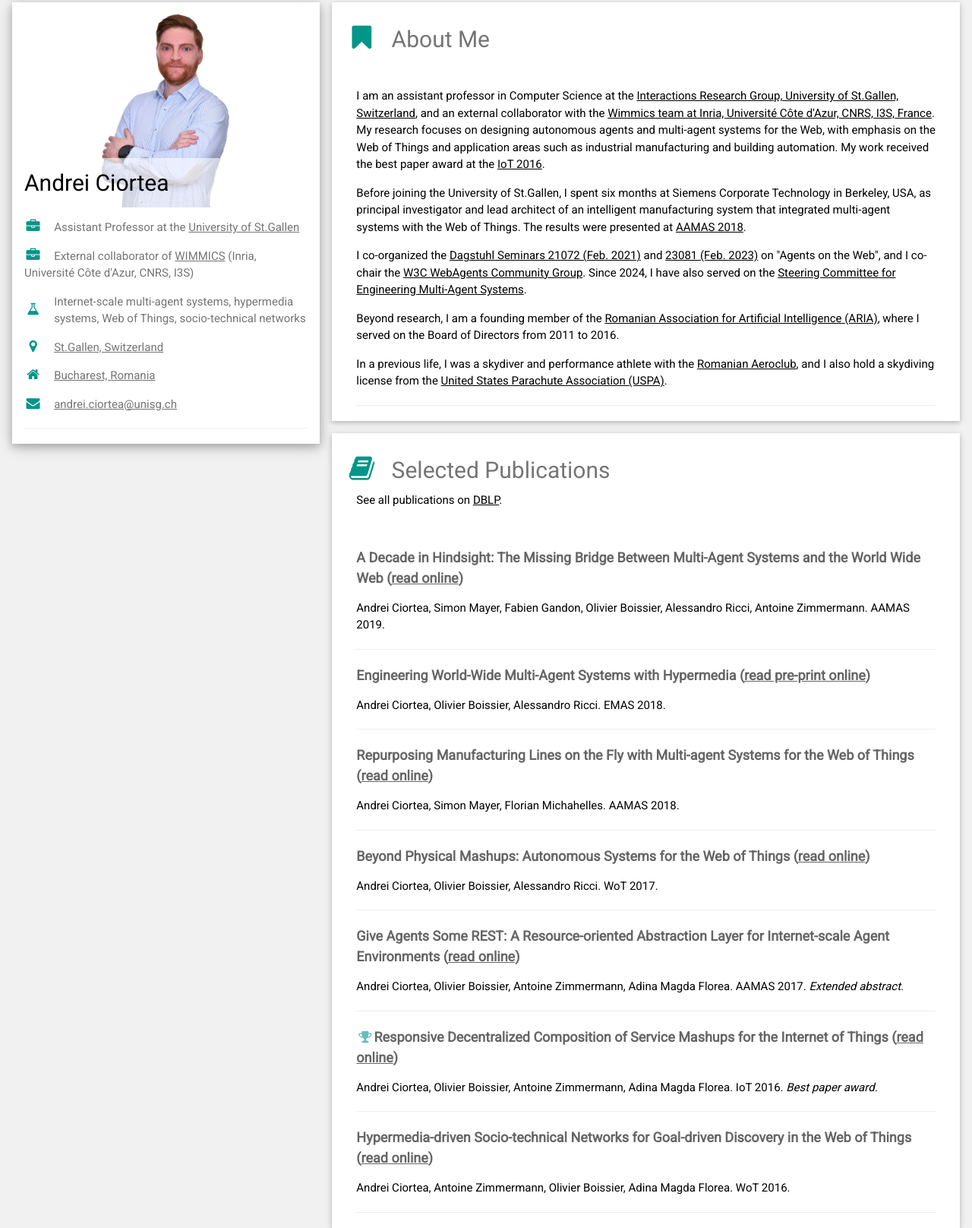
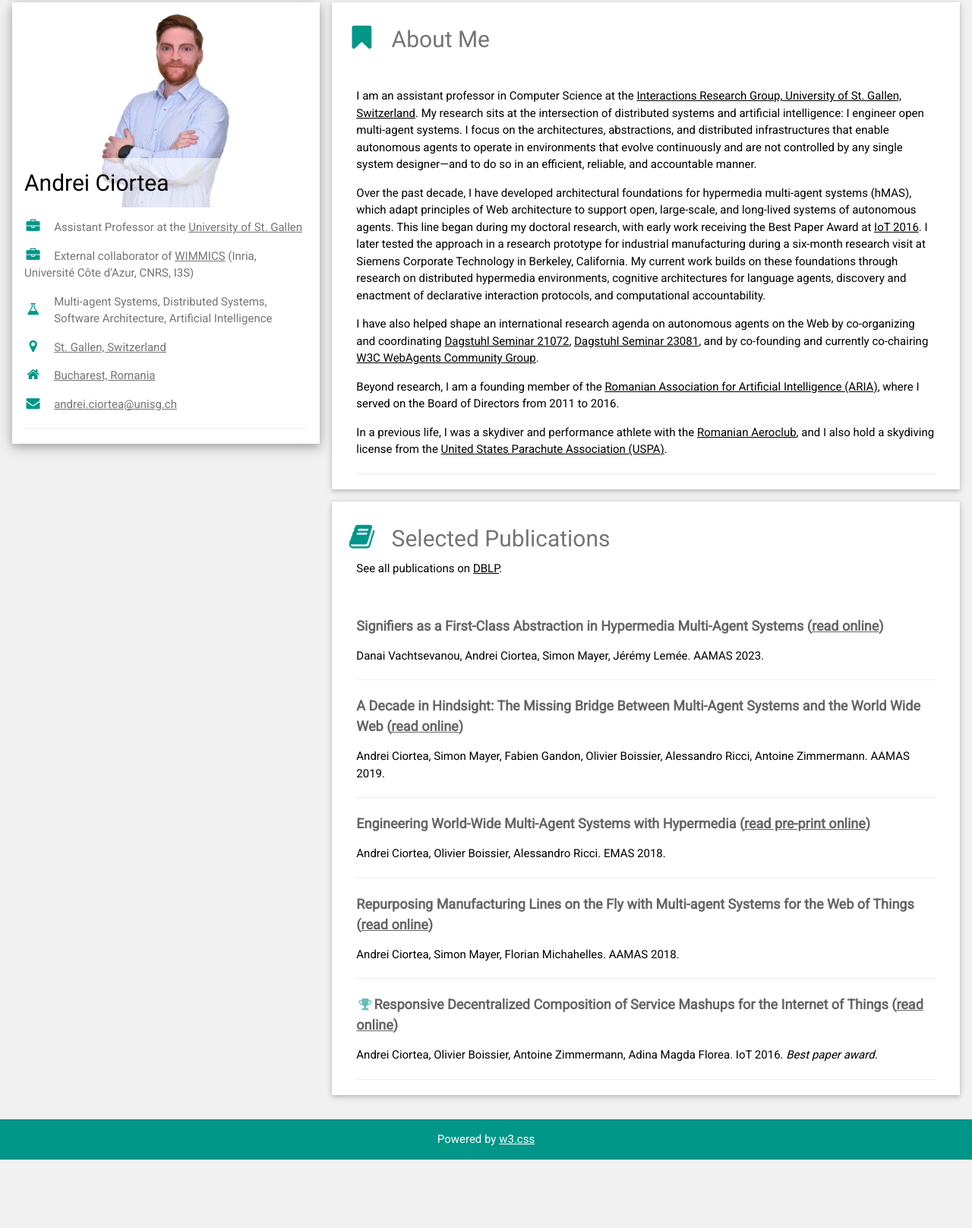
Before and after one commit to andreiciortea/andreiciortea.ro, a plain HTML site: page index.html in a window 1280 px wide. Shown: the part 13-1629 px from the top of the page at 76% size. After the commit the page ends 1539 px from the top, so only its background shows below. Drawn offline with nearby package versions, Linux system fonts and the light colour scheme.

Commit message:
Update profile description

```diff
--- a/index.html
+++ b/index.html
@@ -34,13 +34,13 @@ html,body,h1,h2,h3,h4,h5,h6 {font-family: "Roboto", sans-serif}
         </div>
         <div class="w3-container">
 
-          <p><i class="fa fa-briefcase fa-fw w3-margin-right w3-large w3-text-teal"></i>Assistant Professor at the <a href="http://unisg.ch" target="_blank">University of St.Gallen</a></p>
-          <p><i class="fa fa-briefcase fa-fw w3-margin-right w3-large w3-text-teal"></i>External collaborator of <a href="http://http//wimmics.inria.fr/">WIMMICS</a> (Inria, Université Côte d'Azur, CNRS, I3S)</p>
+          <p><i class="fa fa-briefcase fa-fw w3-margin-right w3-large w3-text-teal"></i>Assistant Professor at the <a href="https://www.unisg.ch/" target="_blank">University of St. Gallen</a></p>
+          <p><i class="fa fa-briefcase fa-fw w3-margin-right w3-large w3-text-teal"></i>External collaborator of <a href="https://wimmics.inria.fr/" target="_blank">WIMMICS</a> (Inria, Université Côte d'Azur, CNRS, I3S)</p>
 
           <p><i class="fa fa-flask fa-fw w3-margin-right w3-large w3-text-teal" style="margin-top: 12px; float: left;"></i></p>
-          <p>Internet-scale multi-agent systems, hypermedia systems, Web of Things, socio-technical networks</p>
+          <p>Multi-agent Systems, Distributed Systems, Software Architecture, Artificial Intelligence</p>
 
-          <p><i class="fa fa-map-marker fa-fw w3-margin-right w3-large w3-text-teal"></i><a href="https://en.wikipedia.org/wiki/St._Gallen" target="_blank">St.Gallen, Switzerland</a></p>
+          <p><i class="fa fa-map-marker fa-fw w3-margin-right w3-large w3-text-teal"></i><a href="https://en.wikipedia.org/wiki/St._Gallen" target="_blank">St. Gallen, Switzerland</a></p>
           <p><i class="fa fa-home fa-fw w3-margin-right w3-large w3-text-teal"></i><a href="https://en.wikipedia.org/wiki/Bucharest" target="_blank">Bucharest, Romania</a></p>
 
           <p><i class="fa fa-envelope fa-fw w3-margin-right w3-large w3-text-teal"></i><a href="mailto:andrei.ciortea@unisg.ch">andrei.ciortea@unisg.ch</a></p>
@@ -61,15 +61,15 @@ html,body,h1,h2,h3,h4,h5,h6 {font-family: "Roboto", sans-serif}
         <h2 class="w3-text-grey w3-padding-16"><i class="fa fa-bookmark fa-fw w3-margin-right w3-xxlarge w3-text-teal"></i>About Me</h2>
         <div class="w3-container">
 
-          <p>I am an assistant professor in Computer Science at the <a href="https://interactions.ics.unisg.ch/" target="_blank">Interactions Research Group, University of St.Gallen, Switzerland</a>, and an external collaborator with the <a href="https://wimmics.inria.fr/" target="_blank">Wimmics team at Inria, Université Côte d'Azur, CNRS, I3S, France</a>. My research focuses on designing autonomous agents and multi-agent systems for the Web, with emphasis on the Web of Things and application areas such as industrial manufacturing and building automation. My work received the best paper award at the <a href="https://iot-conference.org/iot2016/" target="_blank">IoT 2016</a>.
+          <p>I am an assistant professor in Computer Science at the <a href="https://interactions.ics.unisg.ch/" target="_blank">Interactions Research Group, University of St. Gallen, Switzerland</a>. My research sits at the intersection of distributed systems and artificial intelligence: I engineer open multi-agent systems. I focus on the architectures, abstractions, and distributed infrastructures that enable autonomous agents to operate in environments that evolve continuously and are not controlled by any single system designer—and to do so in an efficient, reliable, and accountable manner.</p>
 
-          <p>Before joining the University of St.Gallen, I spent six months at Siemens Corporate Technology in Berkeley, USA, as principal investigator and lead architect of an intelligent manufacturing system that integrated multi-agent systems with the Web of Things. The results were presented at <a href="https://www.ifaamas.org/Proceedings/aamas2018/pdfs/p813.pdf" target="_blank">AAMAS 2018</a>.</p>
+          <p>Over the past decade, I have developed architectural foundations for hypermedia multi-agent systems (hMAS), which adapt principles of Web architecture to support open, large-scale, and long-lived systems of autonomous agents. This line began during my doctoral research, with early work receiving the Best Paper Award at <a href="https://iot-conference.org/iot2016/" target="_blank">IoT 2016</a>. I later tested the approach in a research prototype for industrial manufacturing during a six-month research visit at Siemens Corporate Technology in Berkeley, California. My current work builds on these foundations through research on distributed hypermedia environments, cognitive architectures for language agents, discovery and enactment of declarative interaction protocols, and computational accountability.</p>
 
-          <p>I co-organized the <a href="https://dagstuhl.de/21072" target="_blank">Dagstuhl Seminars 21072 (Feb. 2021)</a> and <a href="https://dagstuhl.de/23081" target="_blank">23081 (Feb. 2023)</a> on "Agents on the Web", and I co-chair the <a href="https://www.w3.org/community/webagents/" target="_blank">W3C WebAgents Community Group</a>. Since 2024, I have also served on the <a href="https://emas.in.tu-clausthal.de/" target="_blank">Steering Committee for Engineering Multi-Agent Systems</a>.</p>
+          <p>I have also helped shape an international research agenda on autonomous agents on the Web by co-organizing and coordinating <a href="https://dagstuhl.de/21072" target="_blank">Dagstuhl Seminar 21072</a>, <a href="https://dagstuhl.de/23081" target="_blank">Dagstuhl Seminar 23081</a>, and by co-founding and currently co-chairing <a href="https://www.w3.org/community/webagents/" target="_blank">W3C WebAgents Community Group</a>.</p>
 
           <p>Beyond research, I am a founding member of the <a href="http://aria-romania.org" target="_blank">Romanian Association for Artificial Intelligence (ARIA)</a>, where I served on the Board of Directors from 2011 to 2016.</p>
 
-          <p>In a previous life, I was a skydiver and performance athlete with the <a href="https://aeroclubulromaniei.ro/" target="_blank">Romanian Aeroclub</a>, and I also hold a skydiving license from the <a href="https://uspa.org/" target="_blank">United States Parachute Association (USPA)<a>.</p>
+          <p>In a previous life, I was a skydiver and performance athlete with the <a href="https://aeroclubulromaniei.ro/" target="_blank">Romanian Aeroclub</a>, and I also hold a skydiving license from the <a href="https://uspa.org/" target="_blank">United States Parachute Association (USPA)</a>.</p>
 
           <!-- <p>I keep myself busy with things I find meaningful.</p>
           <p>I received a PhD in computer science in 2016 from <a href="http://acs.pub.ro/en/" target="_blank">University Politehnica of Bucharest</a> and <a href="http://www.mines-stetienne.fr/en/" target="_blank">ENS des Mines de Saint-Étienne</a> (<a href="publications/Ciortea-Andrei-diff.pdf" target="_blank">Weaving a Social Web of Things: Enabling Autonomous and Flexible Interaction in the Internet of Things</a>).</p>
@@ -88,6 +88,10 @@ html,body,h1,h2,h3,h4,h5,h6 {font-family: "Roboto", sans-serif}
 
           <p style="margin-top: -20px; margin-bottom: 50px;">See all publications on <a href="http://dblp.uni-trier.de/pers/hd/c/Ciortea:Andrei" target="_blank">DBLP<a>.</p>
 
+		  <h5 class="w3-opacity"><strong>Signifiers as a First-Class Abstraction in Hypermedia Multi-Agent Systems (<a href="https://www.ifaamas.org/Proceedings/aamas2023/pdfs/p1200.pdf" target="_blank">read online</a>)</strong></h5>
+          <p>Danai Vachtsevanou, Andrei Ciortea, Simon Mayer, Jérémy Lemée. AAMAS 2023.</p>
+          <hr>
+
 		  <h5 class="w3-opacity"><strong>A Decade in Hindsight: The Missing Bridge Between Multi-Agent Systems and the World Wide Web (<a href="https://www.ifaamas.org/Proceedings/aamas2019/pdfs/p1659.pdf" target="_blank">read online</a>)</strong></h5>
           <p>Andrei Ciortea, Simon Mayer, Fabien Gandon, Olivier Boissier, Alessandro Ricci, Antoine Zimmermann. AAMAS 2019.</em></p>
           <hr>
@@ -100,21 +104,21 @@ html,body,h1,h2,h3,h4,h5,h6 {font-family: "Roboto", sans-serif}
           <p>Andrei Ciortea, Simon Mayer, Florian Michahelles. AAMAS 2018.</em></p>
           <hr>
 
-          <h5 class="w3-opacity"><strong>Beyond Physical Mashups: Autonomous Systems for the Web of Things (<a href="publications/ciortea-et-al_WoT2017.pdf" target="_blank">read online</a>)</strong></h5>
+          <!-- <h5 class="w3-opacity"><strong>Beyond Physical Mashups: Autonomous Systems for the Web of Things (<a href="publications/ciortea-et-al_WoT2017.pdf" target="_blank">read online</a>)</strong></h5>
           <p>Andrei Ciortea, Olivier Boissier, Alessandro Ricci. WoT 2017.</p>
-          <hr>
+          <hr> -->
 
-          <h5 class="w3-opacity"><strong>Give Agents Some REST: A Resource-oriented Abstraction Layer for Internet-scale Agent Environments (<a href="publications/ciortea-et-al_AAMAS2017.pdf" target="_blank">read online</a>)</strong></h5>
+          <!-- <h5 class="w3-opacity"><strong>Give Agents Some REST: A Resource-oriented Abstraction Layer for Internet-scale Agent Environments (<a href="publications/ciortea-et-al_AAMAS2017.pdf" target="_blank">read online</a>)</strong></h5>
           <p>Andrei Ciortea, Olivier Boissier, Antoine Zimmermann, Adina Magda Florea. AAMAS 2017. <em>Extended abstract.</em></p>
-          <hr>
+          <hr> -->
 
           <h5 class="w3-opacity"><i class="fa fa-trophy fa-fw w3-large w3-text-teal"></i><strong>Responsive Decentralized Composition of Service Mashups for the Internet of Things (<a href="publications/ciortea-et-al_IoT2016.pdf" target="_blank">read online</a>)</strong></h5>
           <p>Andrei Ciortea, Olivier Boissier, Antoine Zimmermann, Adina Magda Florea. IoT 2016. <em>Best paper award.</em></p>
           <hr>
 
-          <h5 class="w3-opacity"><strong>Hypermedia-driven Socio-technical Networks for Goal-driven Discovery in the Web of Things (<a href="publications/ciortea-et-al_WoT2016.pdf" target="_blank">read online</a>)</strong></h5>
+          <!-- <h5 class="w3-opacity"><strong>Hypermedia-driven Socio-technical Networks for Goal-driven Discovery in the Web of Things (<a href="publications/ciortea-et-al_WoT2016.pdf" target="_blank">read online</a>)</strong></h5>
           <p>Andrei Ciortea, Antoine Zimmermann, Olivier Boissier, Adina Magda Florea. WoT 2016.</p>
-          <hr>
+          <hr> -->
 
         </div>
       </div>
```
